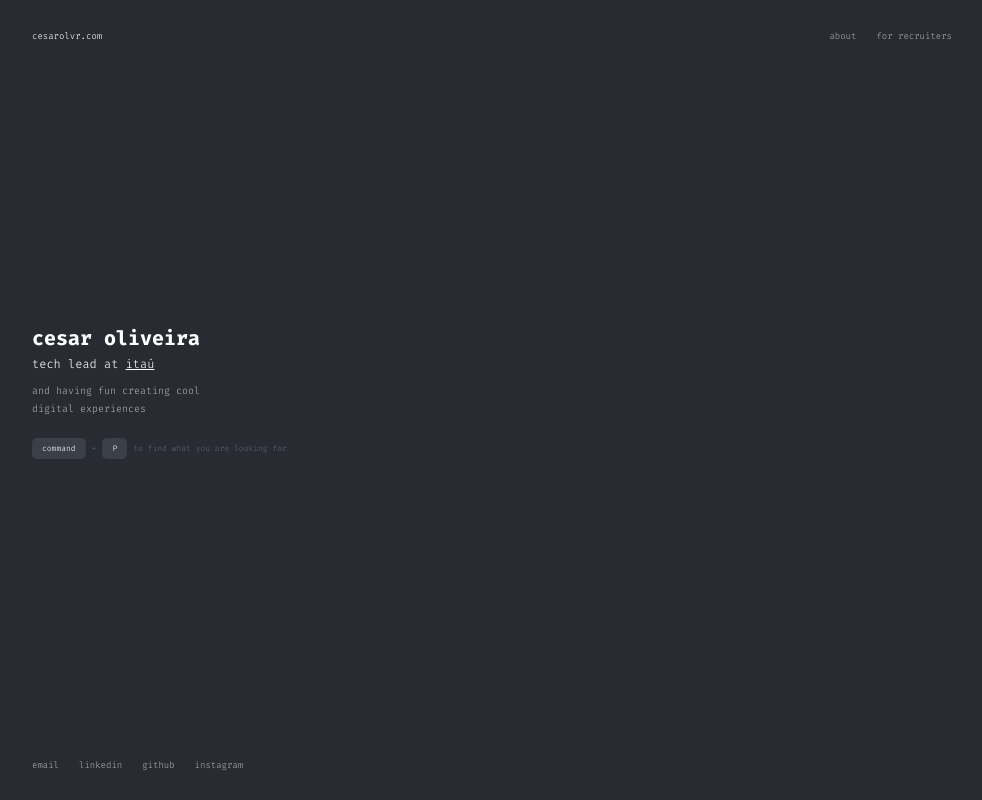
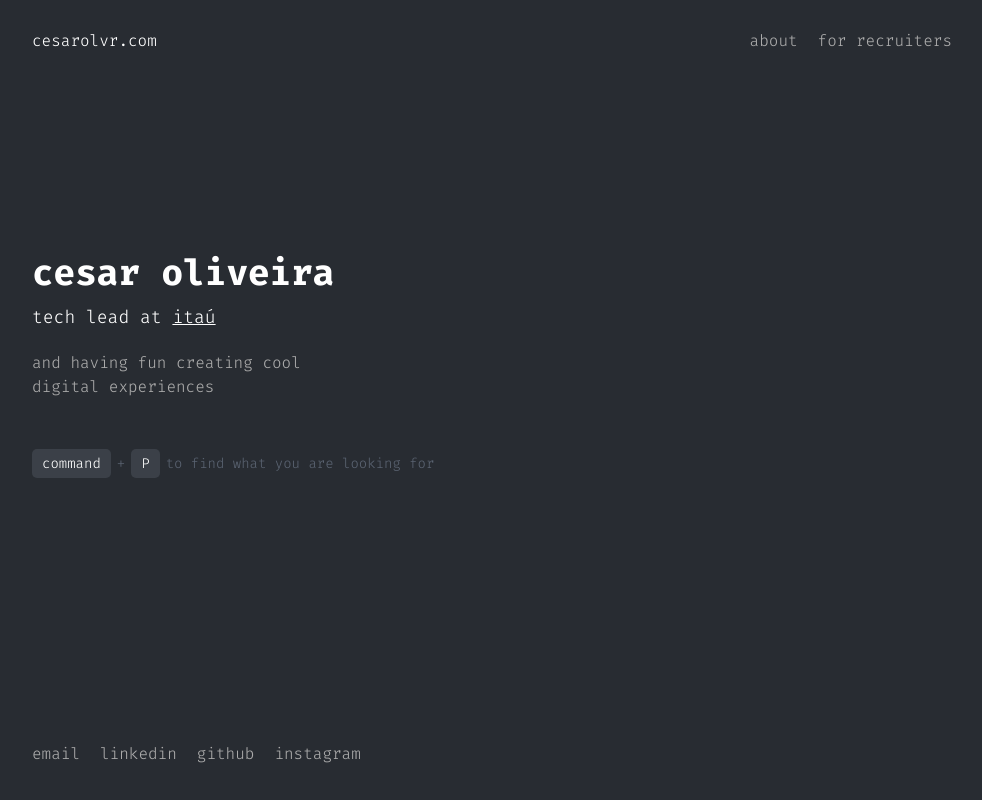
Before and after one commit to cesarolvr/cesarolvr-www, a Gatsby site: page / in a window 1280 px wide. Shown: the whole page, without its empty margins (143-1125 px from the left). Built offline with nearby package versions, Linux system fonts and the light colour scheme; Gatsby itself is replaced by a stand-in of ours.

Commit message:
updating some font sizes

```diff
--- a/src/components/Shortcut/index.scss
+++ b/src/components/Shortcut/index.scss
@@ -1,7 +1,7 @@
 .shortcut {
   display: flex;
   align-items: center;
-  font-size: 8px;
+  font-size: 14px;
   position: absolute;
   margin: auto;
 
--- a/src/pages/index.scss
+++ b/src/pages/index.scss
@@ -1,17 +1,22 @@
 .banner-description {
   margin-top: 0px;
-  margin-bottom: 20px;
-  max-width: 200px;
-  line-height: 18px;
-  font-size: 10px;
+  margin-bottom: 50px;
+  max-width: 300px;
+  line-height: 1.5em;
+  font-size: 16px;
 }
 
 .banner-title {
-  margin-top: 0;
+  margin-bottom: 8px;
 }
 
+.banner-subtitle {
+  margin-bottom: 22px;
+}
+
+
 .home {
-  margin-top: -40px;
+  margin-top: -100px;
 }
 
 .about {
--- a/src/styles/global.scss
+++ b/src/styles/global.scss
@@ -14,7 +14,7 @@ body {
   justify-content: center;
   margin: 0;
   padding: 0;
-  font-size: 9px;
+  font-size: 16px;
   font-weight: lighter;
 }
 
@@ -49,12 +49,12 @@ a:hover {
 }
 
 h1 {
-  font-size: 20px;
+  font-size: 36px;
   margin: 10px 0 5px;
 }
 
 h2 {
-  font-size: 12px;
+  font-size: 18px;
   font-weight: lighter;
   margin: 0 0 10px;
 
```
